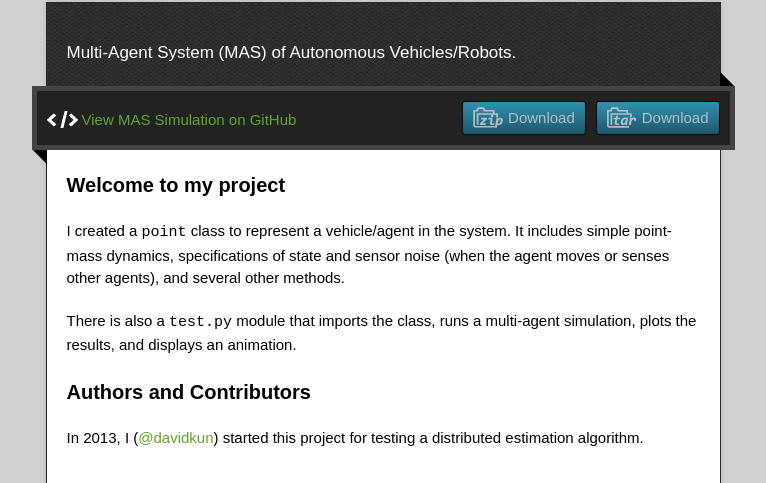
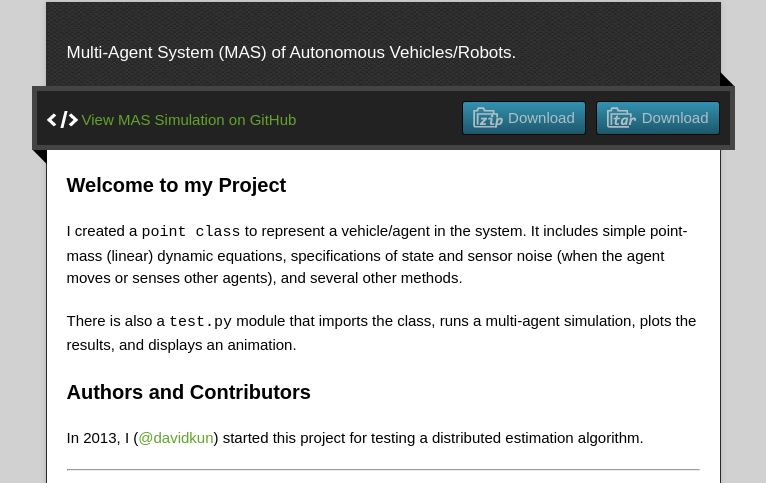
Before and after one commit to davidkun/MAS, a plain HTML site: page index.html in a window 1280 px wide. Shown: the part 128-611 px from the top of the page, without its empty margins (257-1023 px from the left). Drawn offline with nearby package versions, Linux system fonts and the light colour scheme.

```diff
--- a/index.html
+++ b/index.html
@@ -37,9 +37,9 @@
         </div>
         <article class="markdown-body">
           <h3>
-<a name="welcome-to-my-project" class="anchor" href="#welcome-to-my-project"><span class="octicon octicon-link"></span></a>Welcome to my project</h3>
+<a name="welcome-to-my-project" class="anchor" href="#welcome-to-my-project"><span class="octicon octicon-link"></span></a>Welcome to my Project</h3>
 
-<p>I created a <code>point</code> class to represent a vehicle/agent in the system. It includes simple point-mass dynamics, specifications of state and sensor noise (when the agent moves or senses other agents), and several other methods.</p>
+<p>I created a <code>point class</code> to represent a vehicle/agent in the system. It includes simple point-mass (linear) dynamic equations, specifications of state and sensor noise (when the agent moves or senses other agents), and several other methods.</p>
 
 <p>There is also a <code>test.py</code> module that imports the class, runs a multi-agent simulation, plots the results, and displays an animation.</p>
 
@@ -47,6 +47,8 @@
 <a name="authors-and-contributors" class="anchor" href="#authors-and-contributors"><span class="octicon octicon-link"></span></a>Authors and Contributors</h3>
 
 <p>In 2013, I (<a href="https://github.com/davidkun" class="user-mention">@davidkun</a>) started this project for testing a distributed estimation algorithm. </p>
+
+<hr><p><a href="http://davidkun.github.io/">Back to my Homepage</a></p>
         </article>
       </div>
     </div>
--- a/params.json
+++ b/params.json
@@ -1 +1 @@
-{"name":"MAS Simulation","tagline":"Multi-Agent System (MAS) of Autonomous Vehicles/Robots.","body":"### Welcome to my project ###\r\nI created a `point` class to represent a vehicle/agent in the system. It includes simple point-mass dynamics, specifications of state and sensor noise (when the agent moves or senses other agents), and several other methods.\r\n\r\nThere is also a `test.py` module that imports the class, runs a multi-agent simulation, plots the results, and displays an animation.\r\n\r\n### Authors and Contributors ###\r\nIn 2013, I (@davidkun) started this project for testing a distributed estimation algorithm. \r\n","google":"","note":"Don't delete this file! It's used internally to help with page regeneration."}
+{"name":"MAS Simulation","tagline":"Multi-Agent System (MAS) of Autonomous Vehicles/Robots.","body":"### Welcome to my Project ###\r\nI created a `point class` to represent a vehicle/agent in the system. It includes simple point-mass (linear) dynamic equations, specifications of state and sensor noise (when the agent moves or senses other agents), and several other methods.\r\n\r\nThere is also a `test.py` module that imports the class, runs a multi-agent simulation, plots the results, and displays an animation.\r\n\r\n### Authors and Contributors ###\r\nIn 2013, I (@davidkun) started this project for testing a distributed estimation algorithm. \r\n\r\n-------------------\r\n[Back to my Homepage](http://davidkun.github.io/)","google":"","note":"Don't delete this file! It's used internally to help with page regeneration."}
```
